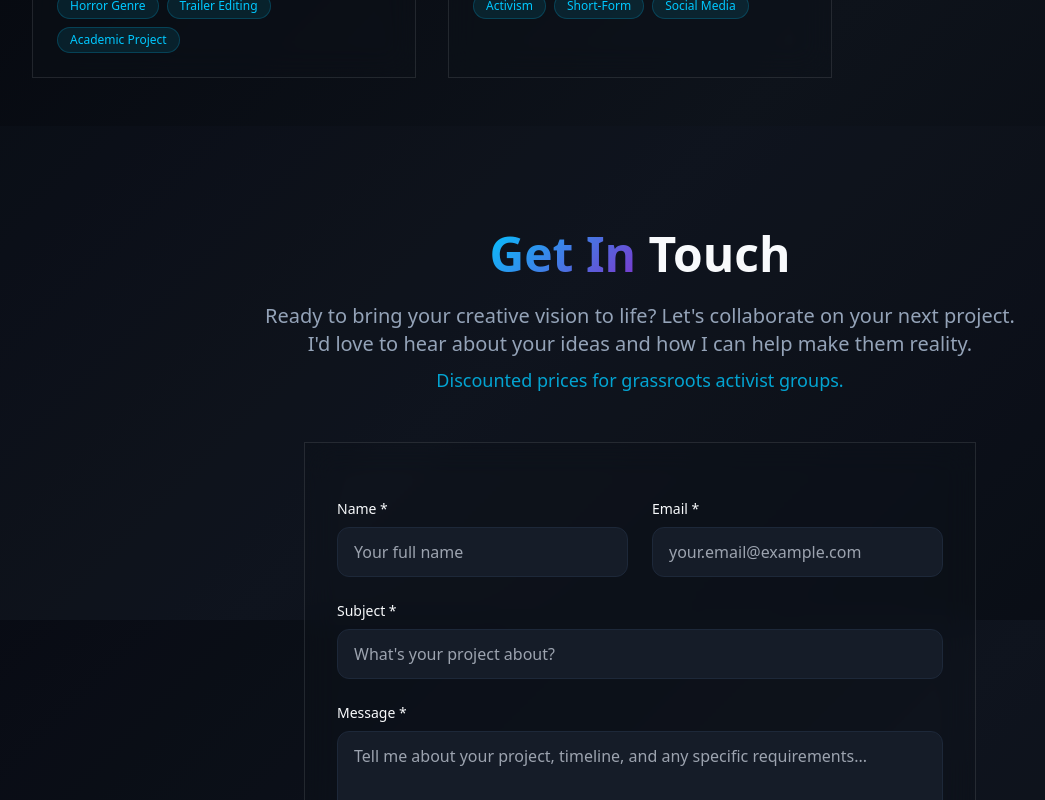
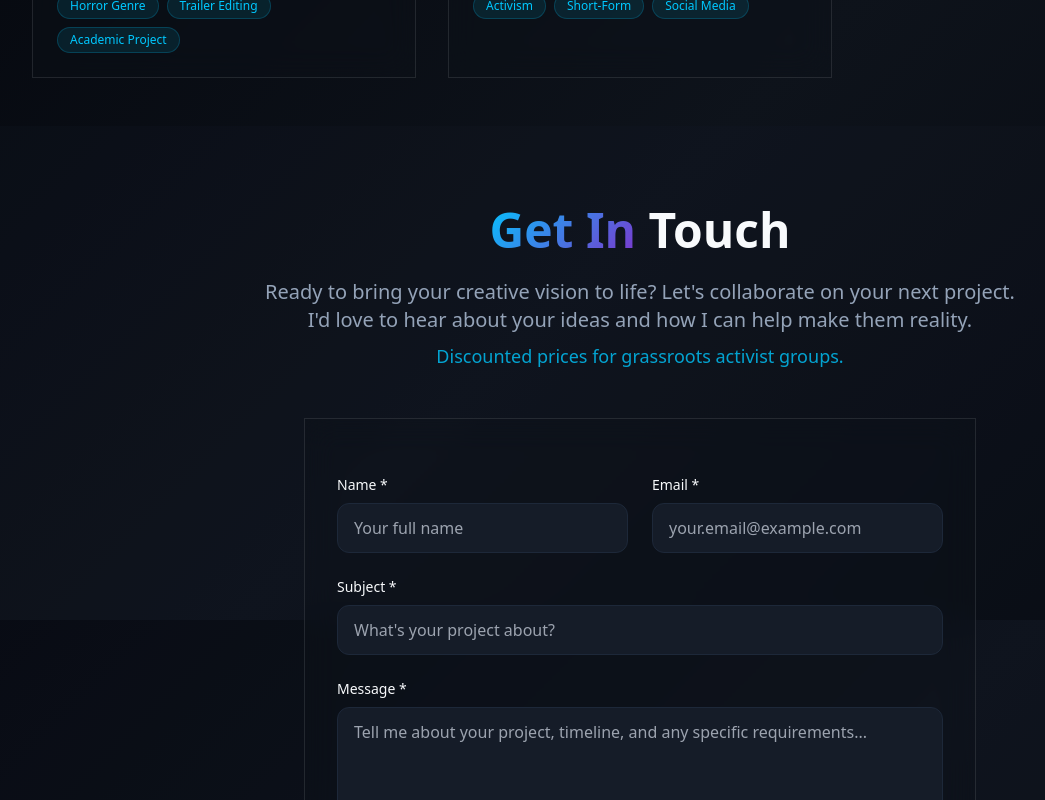
Before and after one commit to jaydeesquared/jaydee-designs, a React (Vite) app: page /video-editing in a window 1280 px wide. Shown: the part 1780-2580 px from the top of the page, without its empty margins (0-1045 px from the left). Built offline with nearby package versions, Linux system fonts and the light colour scheme.

Commit message:
ui: reduce Contact section top spacing; tighten Subtitling QC to Contact gap

```diff
--- a/src/components/ContactSection.tsx
+++ b/src/components/ContactSection.tsx
@@ -53,10 +53,10 @@ const ContactSection = () => {
   };
 
   return (
-    <section id="contact" className="pt-20 pb-20 px-4 sm:px-6 lg:px-8 bg-muted/20">
+    <section id="contact" className="pt-16 pb-20 px-4 sm:px-6 lg:px-8 bg-muted/20">
       <div className="max-w-6xl mx-auto">
         <div className="text-center mb-12 animate-fade-in-up">
-          <h2 className="text-4xl md:text-5xl font-bold mb-6 mt-6">
+          <h2 className="text-4xl md:text-5xl font-bold mb-6 mt-4">
             <span className="hero-text">Get In</span> Touch
           </h2>
           <p className="text-xl text-muted-foreground max-w-3xl mx-auto">
--- a/src/components/SubtitlingQCSection.tsx
+++ b/src/components/SubtitlingQCSection.tsx
@@ -1,6 +1,6 @@
 const SubtitlingQCSection = () => {
   return (
-    <section id="subtitling-qc" className="pt-20 pb-8 px-4 sm:px-6 lg:px-8">
+    <section id="subtitling-qc" className="pt-20 pb-4 px-4 sm:px-6 lg:px-8">
       <div className="max-w-7xl mx-auto">
         <div className="text-center mb-12 animate-fade-in-up">
           <h2 className="text-4xl md:text-5xl font-bold mb-6 mt-6">
```
